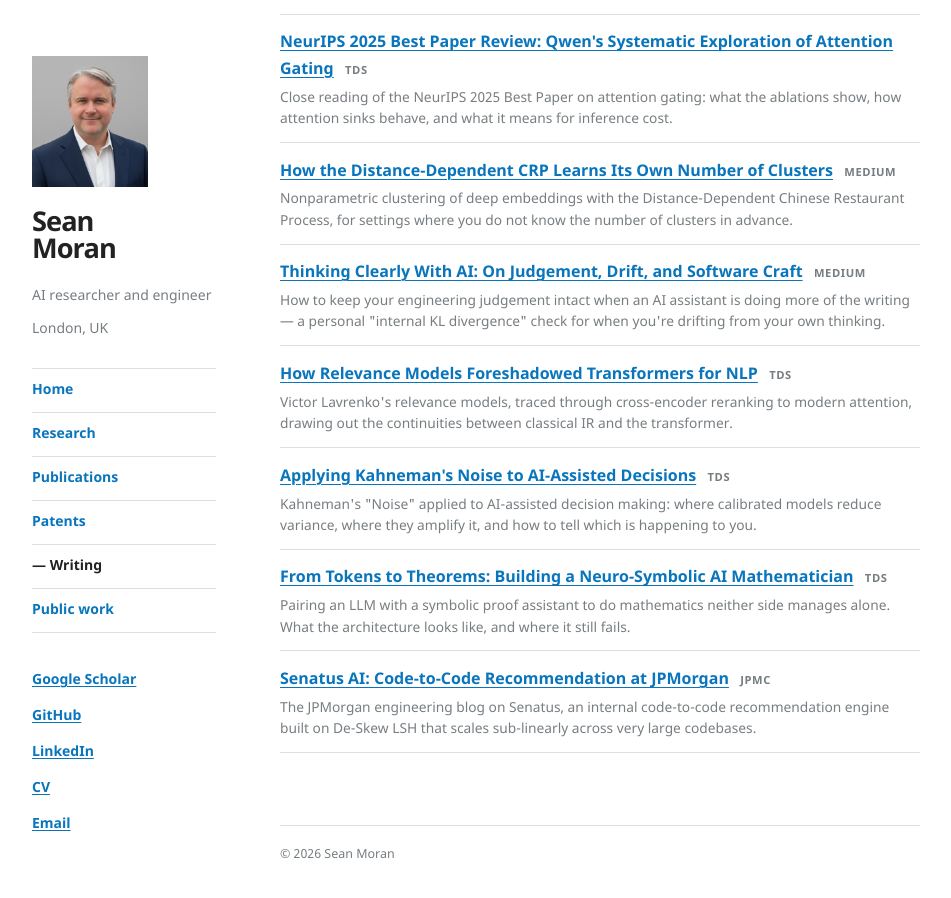
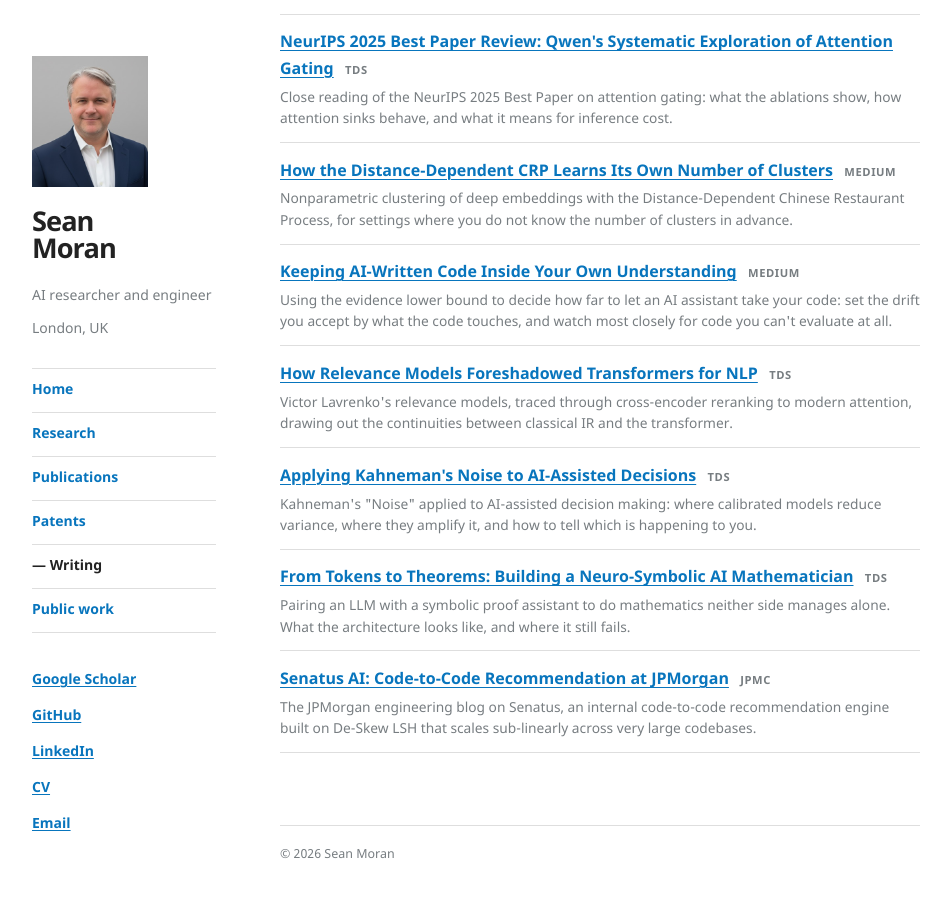
Before and after one commit to sjmoran/sjmoran.github.io, a Jekyll site: the page built from writing.md, in a window 1280 px wide and 900 px high, scrolled down 3730 px. Shown: the whole window, without its empty margins (144-1095 px from the left). Built offline with Jekyll 4.4.1, drawn with Linux system fonts in a browser that asks for light colours.

Commit message:
Update title and blurb for KL divergence Medium article
Co-Authored-By: Claude Opus 5.5 <noreply@anthropic.com>
Claude-Session: https://claude.ai/code/session_01TKsS4zLjpcRu8UAyNYqoXn

```diff
--- a/_includes/writing.html
+++ b/_includes/writing.html
@@ -320,9 +320,9 @@
         <img src="/img/writing/kl-divergence-dev.jpg" alt="">
       </a>
       <div class="writing-meta">
-        <a href="https://medium.com/@sean.j.moran/why-every-developer-needs-their-own-internal-kl-divergence-c4c3ad42667f" target="_blank" rel="noopener">Thinking Clearly With AI: On Judgement, Drift, and Software Craft</a>
+        <a href="https://medium.com/@sean.j.moran/why-every-developer-needs-their-own-internal-kl-divergence-c4c3ad42667f" target="_blank" rel="noopener">Keeping AI-Written Code Inside Your Own Understanding</a>
         <span class="badge badge-medium">Medium</span>
-        <p class="writing-blurb">How to keep your engineering judgement intact when an AI assistant is doing more of the writing — a personal "internal KL divergence" check for when you're drifting from your own thinking.</p>
+        <p class="writing-blurb">Using the evidence lower bound to decide how far to let an AI assistant take your code: set the drift you accept by what the code touches, and watch most closely for code you can't evaluate at all.</p>
       </div>
     </li>
     <li>
```
